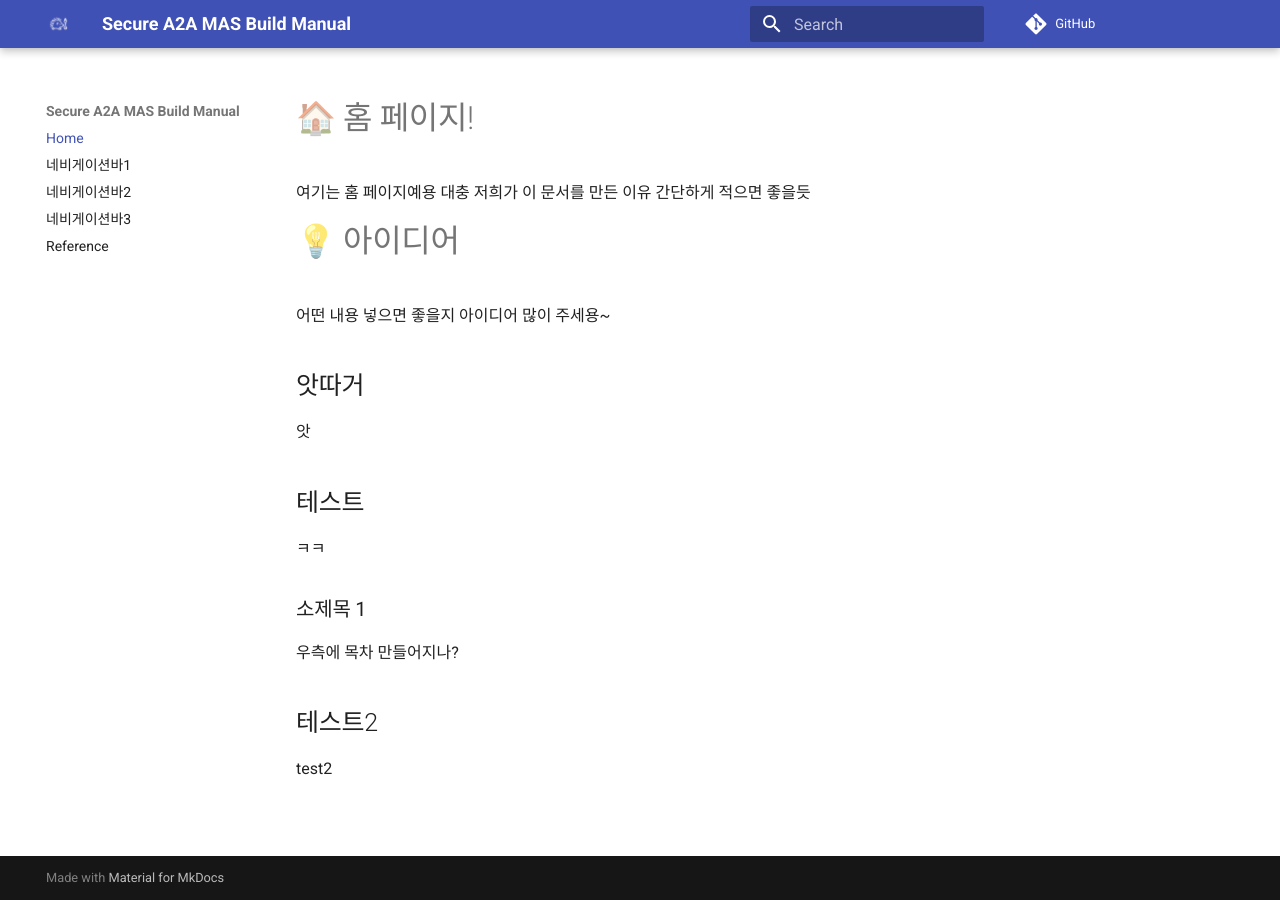
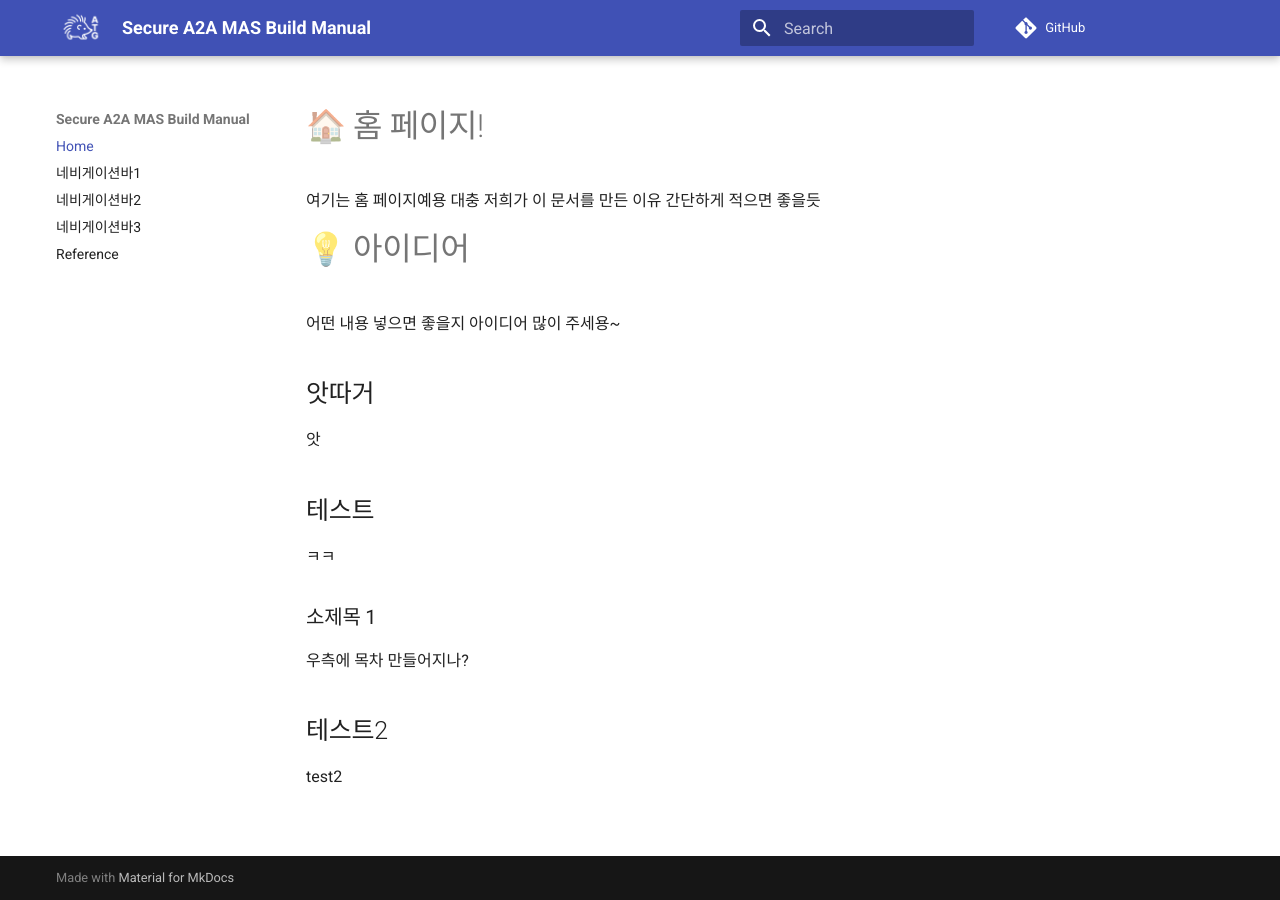
Before and after one commit to woojin03/Attager, an MkDocs documentation site: the page built from docs/index.md, in a window 1280 px wide. Built offline with MkDocs 1.6.1 and Material for MkDocs 9.7.7, drawn with Linux system fonts in a browser that asks for light colours; comment, search, counter and statistics services are not loaded.

Commit message:
git page commit

```diff
--- /dev/null
+++ b/docs/stylesheets/extra.css
@@ -0,0 +1,95 @@
+/* ============================================================================
+   Material for MkDocs (md-*) 커스텀 스타일
+   - 공통 토큰(간격, 크기) 정의
+   - 이미지 정렬/여백
+   - 크롭 유틸리티
+   - 컨텐츠 폭
+   - 헤더 로고/제목 간격
+   ============================================================================ */
+
+:root {
+  /* 간격 토큰 */
+  --space-2xs: 0.25rem;
+  --space-xs: 0.5rem;
+  --space-sm: 0.75rem;
+
+  /* 레이아웃/컴포넌트 토큰 */
+  --content-max-width: 1200px;
+  --logo-height: 2.4rem;
+
+  /* 이미지 크롭 높이 */
+  --crop-height: 360px;
+  --crop-height-tall: 460px;
+
+  /* 모서리 둥글기 */
+  --radius-sm: 6px;
+}
+
+/* ========== 1) 마크다운 이미지 정렬/간격 ========== */
+/* 모든 마크다운 이미지를 가운데 정렬하고 기본 상하 여백을 약간 줄임 */
+.md-typeset img {
+  display: block;
+  margin: var(--space-xs) auto;
+}
+
+/* figure 요소 간 간격을 소폭 축소 */
+.md-typeset figure {
+  margin: var(--space-sm) auto;
+}
+
+/* ========== 2) 이미지 가운데 크롭 유틸리티 ========== */
+/* 부모 박스로 크롭 영역을 만들고 내부 img를 중앙 채움 */
+.center-crop {
+  width: 100%;
+  max-width: 900px;
+  height: var(--crop-height);
+  overflow: hidden;
+  border-radius: var(--radius-sm);
+}
+
+.center-crop img {
+  width: 100%;
+  height: 100%;
+  object-fit: cover;        /* 영역을 가득 채우되 넘치는 부분은 크롭 */
+  object-position: center;  /* 중앙 기준으로 크롭 */
+}
+
+/* 높이만 더 큰 변형 */
+.center-crop--tall {
+  height: var(--crop-height-tall);
+}
+
+/* ========== 3) 컨텐츠 영역 폭(양 옆 여백 감소) ========== */
+.md-grid {
+  max-width: var(--content-max-width);
+}
+
+/* ========== 4) 헤더 로고 크기/간격 조정 ========== */
+/* 로고 이미지 크기 통일 */
+.md-header__button.md-logo img,
+.md-logo {
+  height: var(--logo-height);
+  width: auto;
+}
+
+/* 로고 버튼 상하 패딩 제거로 헤더 높이 낭비 최소화 */
+.md-header__button.md-logo {
+  padding-top: 0;
+  padding-bottom: 0;
+}
+
+/* 로고와 제목 사이 간격을 최소화 (테마 버전별 래퍼 대응) */
+.md-header__button.md-logo {
+  margin-right: var(--space-2xs) !important;
+}
+
+.md-header__button.md-logo ~ .md-header__title,
+.md-header__title {
+  margin-left: var(--space-2xs) !important;
+}
+
+/* 일부 버전은 제목 내부 래퍼에 추가 여백이 있어 별도 초기화 필요 */
+.md-header__title .md-header__ellipsis,
+.md-header__title .md-header__topic {
+  margin-left: 0 !important;
+}
--- a/mkdocs.yml
+++ b/mkdocs.yml
@@ -41,6 +41,7 @@
   - footnotes
   - toc:
       permalink: true
+  - attr_list
   - pymdownx.details
   - pymdownx.superfences
   - pymdownx.tabbed
```
